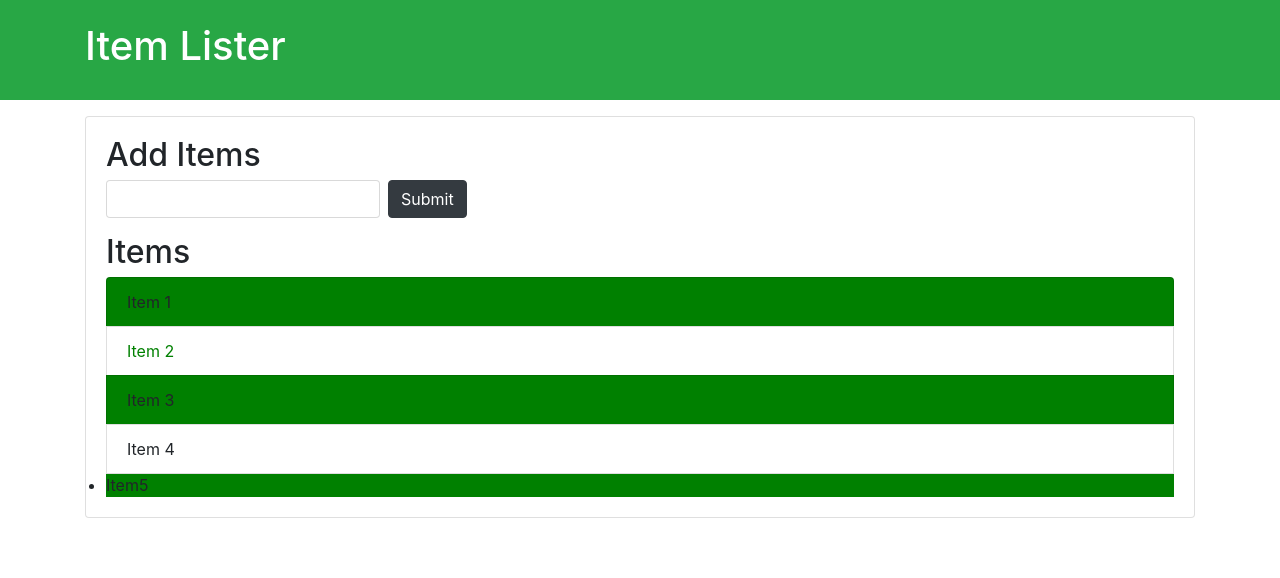
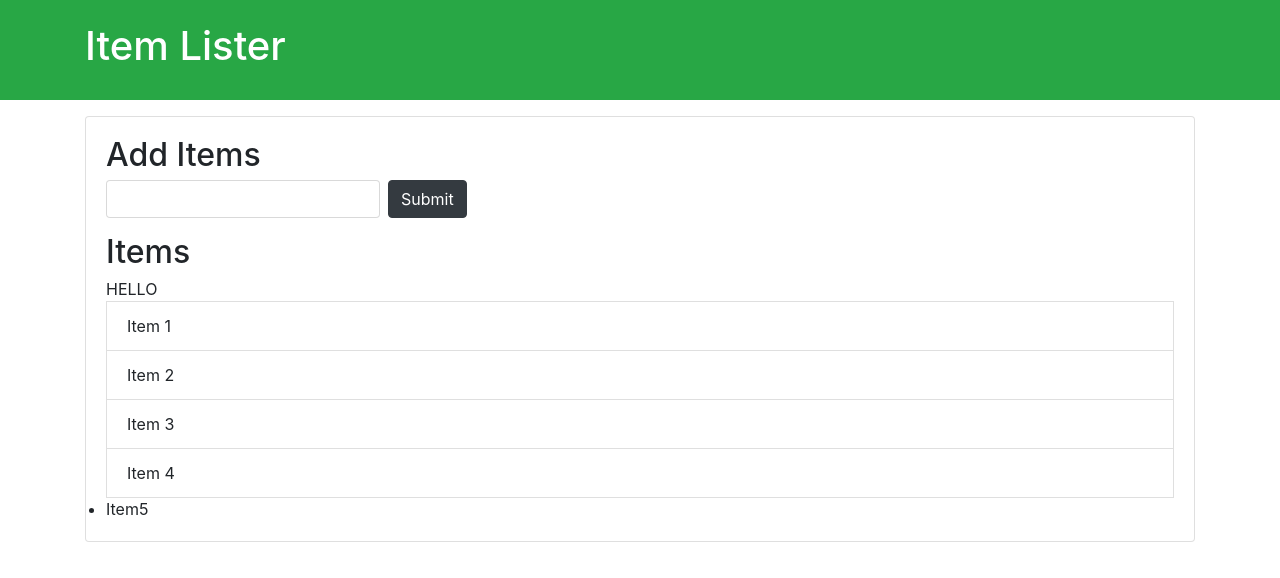
Before and after one commit to punamzagade/webdev, a plain HTML site: page 2)DOMmanupulation/index.html in a window 1280 px wide. Drawn offline with nearby package versions, Linux system fonts and the light colour scheme.

Commit message:
domtrvrse

```diff
--- a/2)DOMmanupulation/index.html
+++ b/2)DOMmanupulation/index.html
@@ -83,14 +83,114 @@
 // let lst1=document.querySelector(".list-group-item:nth-child(3)");
 // lst1.style.visibility="hidden";
 
-let it1=document.querySelectorAll(".list-group-item");
-it1[1].style.color="green";
+// let it1=document.querySelectorAll(".list-group-item");
+// it1[1].style.color="green";
 
-it2=document.querySelectorAll("li:nth-child(odd)");
-for(let i=0;i<it2.length;i++){
-  it2[i].style.backgroundColor="green";
-}
+// it2=document.querySelectorAll("li:nth-child(odd)");
+// for(let i=0;i<it2.length;i++){
+//   it2[i].style.backgroundColor="green";
+// }
 
+
+
+// Creating Nodes and Modifying Dom
+
+let prnt=document.querySelector("#items");
+let tt=document.querySelector(".form-inline");
+
+// parentElement and parentNode are work same
+// console.log(prnt.parentElement);
+// console.log(prnt.parentElement.parentElement);
+// console.log(prnt.parentElement.parentElement.parentElement);
+// prnt.parentElement.style.backgroundColor="lightblue"
+
+// //children
+// console.log(prnt.children);
+// console.log(prnt.children[1]);
+// prnt.children[1].style.backgroundColor="pink";
+
+// lastelementchild
+// console.log(prnt.lastElementChild);
+// prnt.lastElementChild.style.color="blue";
+
+// lastchild(we didnt get any child)
+// console.log(prnt.lastChild);         //useless to use => it gives text bcz of next line
+
+// createchild
+
+// firstelementchild
+// console.log(prnt.firstElementChild);
+// prnt.firstElementChild.style.color="red";
+
+// firstchild(we didnt get any child)
+// console.log(prnt.firstChild);    //useless to use => it gives text bcz of next line
+
+// nextsibling(we didnt get any child)
+// console.log(tt.nextSibling);             //useless to use => it gives text bcz of next line
+
+// nextelementsibling
+// console.log(tt.nextElementSibling);
+
+// previoussibling(we didnt get any child)
+// console.log(tt.previousSibling);            //useless to use => it gives text bcz of next line
+
+// previouselementsibling
+// console.log(tt.previousElementSibling);
+
+// createelement =follow the steps
+
+// //1)create new div
+// let nwdiv=document.createElement("div");
+
+// //2)add class
+// nwdiv.className="crtdiv";
+
+// //3)add id
+// nwdiv.id="crtdivid";
+
+// //4)setAttribute
+// nwdiv.setAttribute("title","hello div");
+
+// //5)createtesxtnode
+// let inrtext=document.createTextNode("hello world");
+
+// //6)appendchild
+// nwdiv.appendChild(inrtext);
+
+// console.log(nwdiv);
+
+//now insert this new div between the container and h1 tag
+
+// let cont=document.querySelector("header .container");
+// let h1=document.querySelector("header h1");
+
+// cont.insertBefore(nwdiv,h1);
+
+// assignments
+// 1) add HEllo word before Item Lister
+
+let nelm=document.createElement("div");
+nelm.className="elemcls"
+nelm.id="elemid";
+nelm.setAttribute("title","hello");
+let txt=document.createTextNode("HELLO");
+nelm.appendChild(txt);
+console.log(nelm);
+
+
+let cont=document.querySelector("header .container");
+let h1=document.querySelector("header h1");
+
+cont.insertBefore(nelm,h1);
+
+
+// 2) HEllo word before Item 1
+
+let cont1=document.querySelector("#main #items");
+console.log(cont1)
+let h2=document.querySelector("ul .list-group-item");
+
+cont1.insertBefore(nelm,h2);
 
   </script>
 </body>
```
